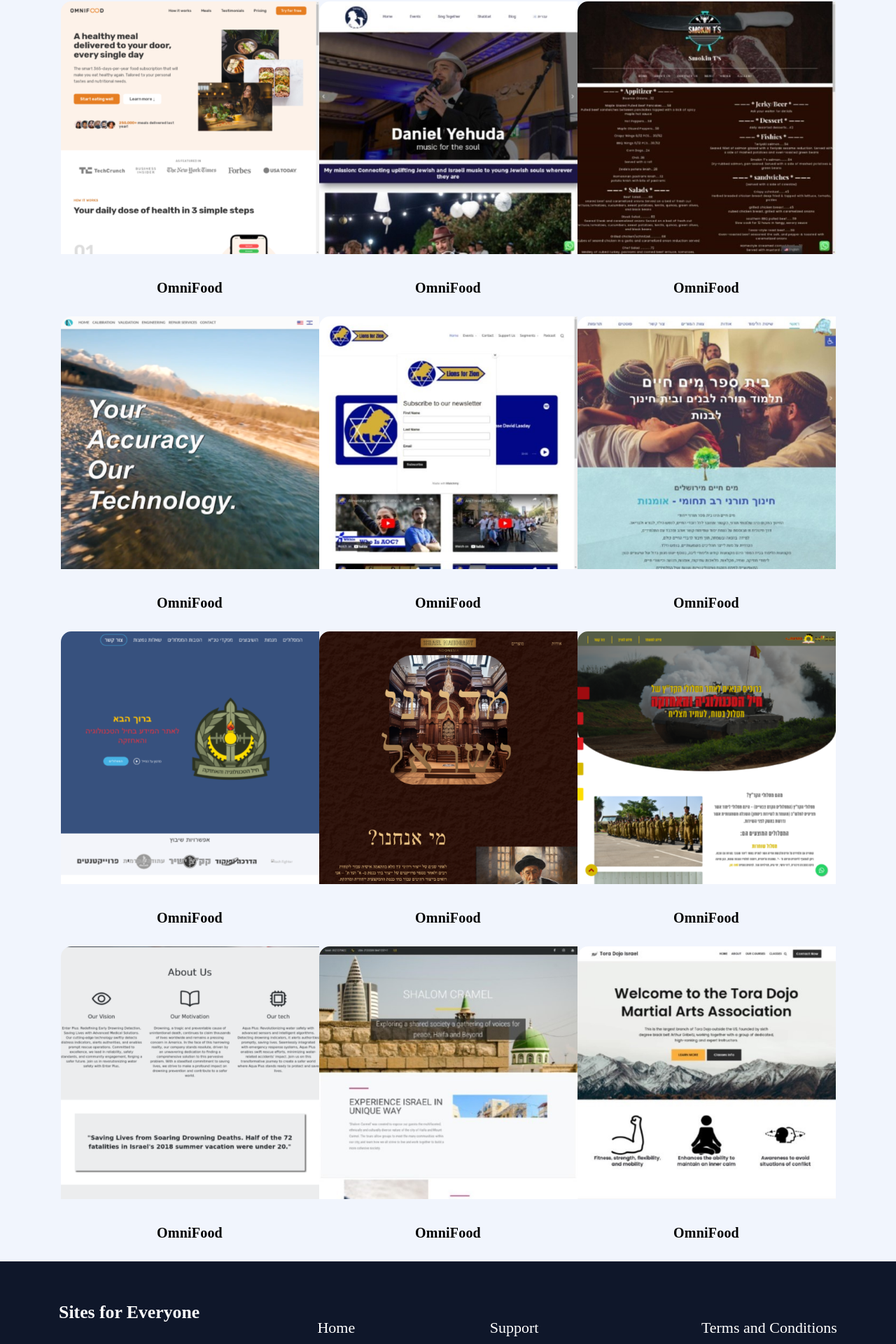
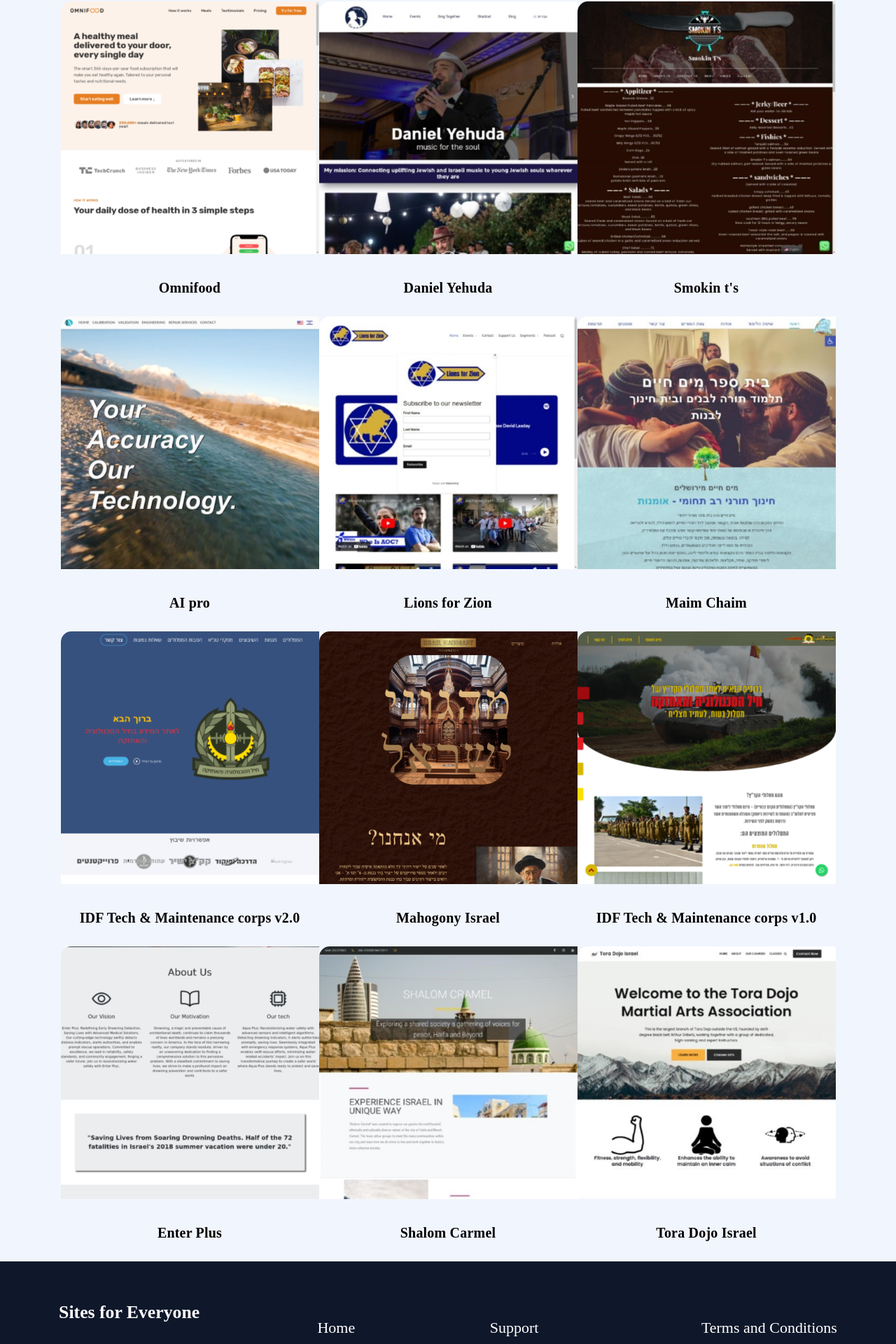
Before and after one commit to lionsgrandson/sites_for_everyone5.0, a React (Create React App) app: page /portfolio in a window 1280 px wide. Shown: the part 338-2258 px from the top of the page at 70% size. Built offline with nearby package versions, Linux system fonts and the light colour scheme.

Commit message:
feat(profolio page): added another array so the project title mathces the image

```diff
--- a/src/pages/portfolio.js
+++ b/src/pages/portfolio.js
@@ -29,17 +29,31 @@ export default function Portfolio() {
     Shalom,
     ToraDojo,
   ];
+  const textArr = [
+    "Omnifood",
+    "Daniel Yehuda",
+    "Smokin t's",
+    "AI pro",
+    "Lions for Zion",
+    "Maim Chaim",
+    "IDF Tech & Maintenance corps v2.0",
+    "Mahogony Israel",
+    "IDF Tech & Maintenance corps v1.0",
+    "Enter Plus",
+    "Shalom Carmel",
+    "Tora Dojo Israel",
+  ];
   return (
     <div>
       <Menu />
       <h3 className="protH3">Not convinced yet?</h3>
       <h1 className="protH1">See Our Work</h1>
       <div className="imgArrdiv">
-        {imgArr.map((srcImg) => {
+        {imgArr.map((srcImg, index) => {
           return (
             <ImgCard
               imgSrc={srcImg}
-              imgTitle="OmniFood"
+              imgTitle={textArr[index]}
             />
           );
         })}
```
